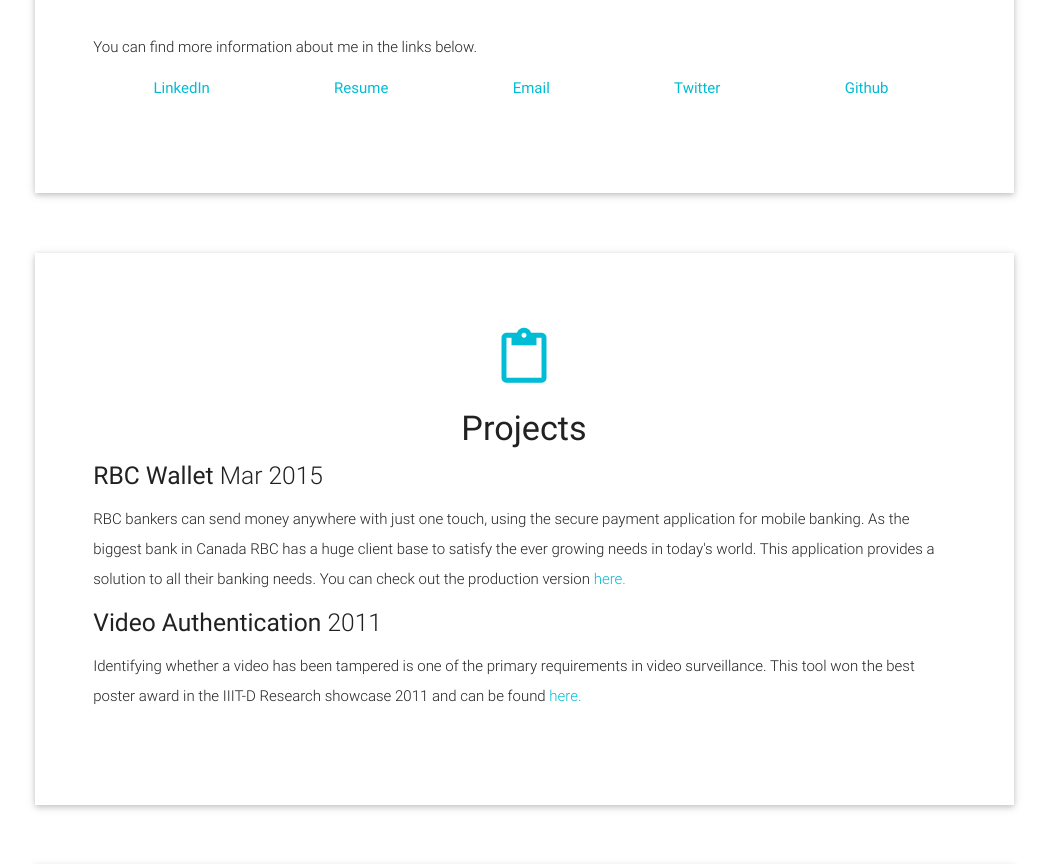
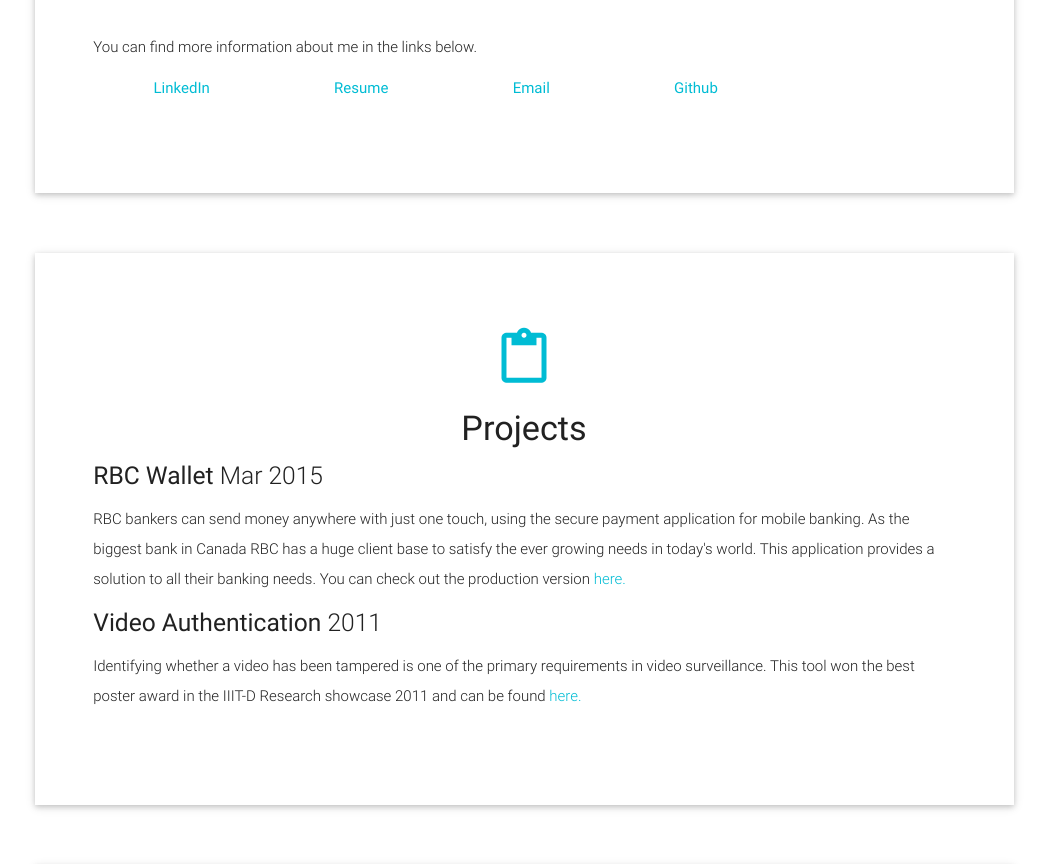
Before and after one commit to Nikhil-Shekhawat/Nikhil-Shekhawat.github.io, a plain HTML site: page index.html in a window 1280 px wide. Shown: the part 1226-2090 px from the top of the page, without its empty margins (116-1164 px from the left). Drawn offline with nearby package versions, Linux system fonts and the light colour scheme.

Commit message:
git correct

```diff
--- a/index.html
+++ b/index.html
@@ -83,8 +83,7 @@
             <li><a target="_blank" href="http://www.linkedin.com/in/nikhilshekhawat">LinkedIn</a></li>
             <li><a href="resume.pdf" target="_blank">Resume</a></li>
             <li><a href="mailto:nikhilsshekhawat@gmail.com">Email</a></li>
-            <li><a target="_blank" href="https://twitter.com/NikhilShekhawat">Twitter</a></li>
-            <li><a target="_blank" href="https://github.com/nikhilshekhawat">Github</a></li>
+            <li><a target="_blank" href="https://github.com/nikhil-shekhawat">Github</a></li>
           </ul>
         </div>
       </div>
```
Also changed, not shown: 1 other file.
